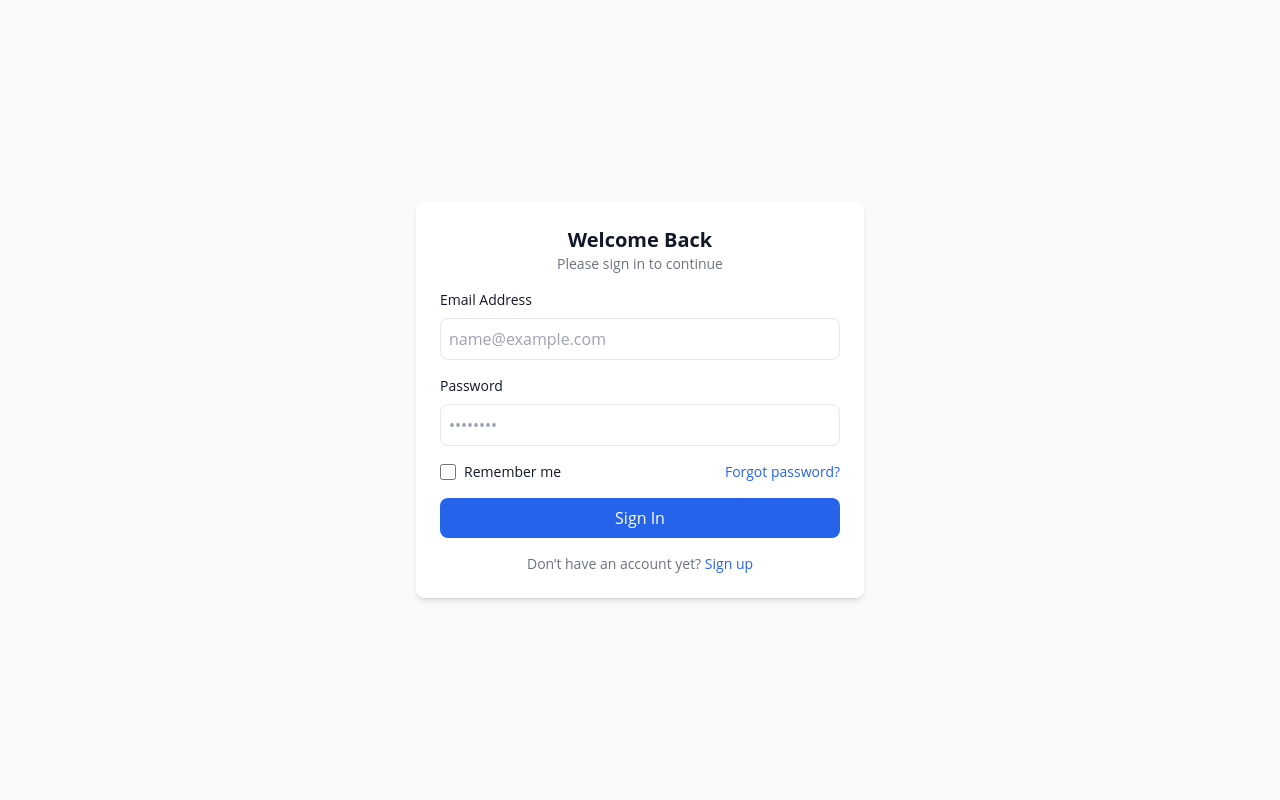
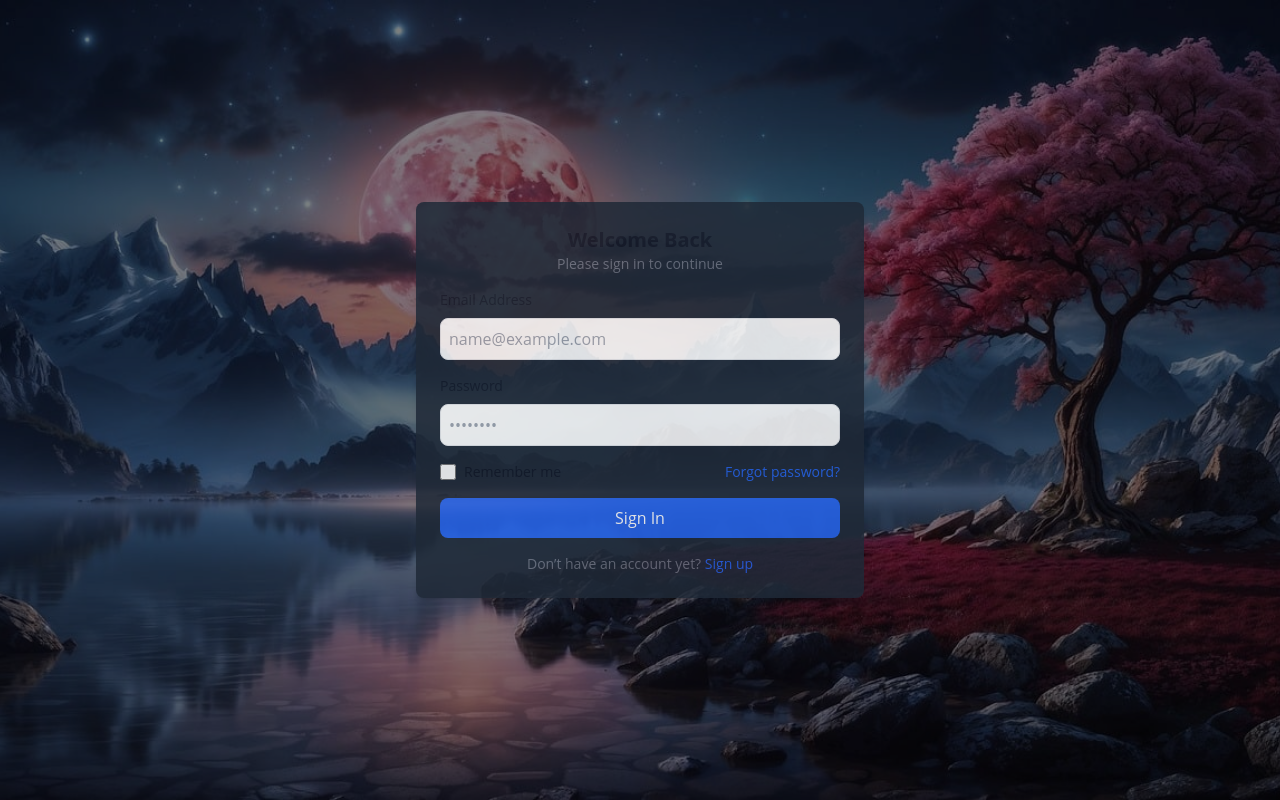
Before and after one commit to Breakthroughf1/emotion-tracker, a React (Create React App) app in the folder frontend/: page /login in a window 1280 px wide. Built offline with nearby package versions, Linux system fonts and the light colour scheme.

Commit message:
Update LoginPage.jsx

```diff
--- a/frontend/src/pages/public/LoginPage.jsx
+++ b/frontend/src/pages/public/LoginPage.jsx
@@ -25,8 +25,23 @@ const LoginPage = () => {
   };
 
   return (
-    <section className="bg-gray-50 dark:bg-gray-900 min-h-screen flex items-center justify-center">
-      <div className="w-full max-w-md p-6 bg-white rounded-lg shadow-md dark:bg-gray-800 dark:border-gray-700">
+<section
+      className="min-h-screen flex items-center justify-center relative"
+      style={{
+        backgroundImage: `url('ai-generated-8612487_1280.jpg')`,
+        backgroundSize: "cover",
+        backgroundPosition: "center",
+        backgroundRepeat: "no-repeat",
+      }}
+    >
+      {/* Overlay for dark shade */}
+      <div
+        className="absolute inset-0 bg-black opacity-50"
+        style={{
+          zIndex: 0, // Place the overlay below the content
+        }}
+      ></div>
+      <div className="w-full max-w-md p-6 rounded-lg shadow-md bg-gray-800 opacity-85 dark:border-gray-700">
         <h2 className="text-xl font-bold text-gray-900 dark:text-white text-center">
           Welcome Back
         </h2>
```
